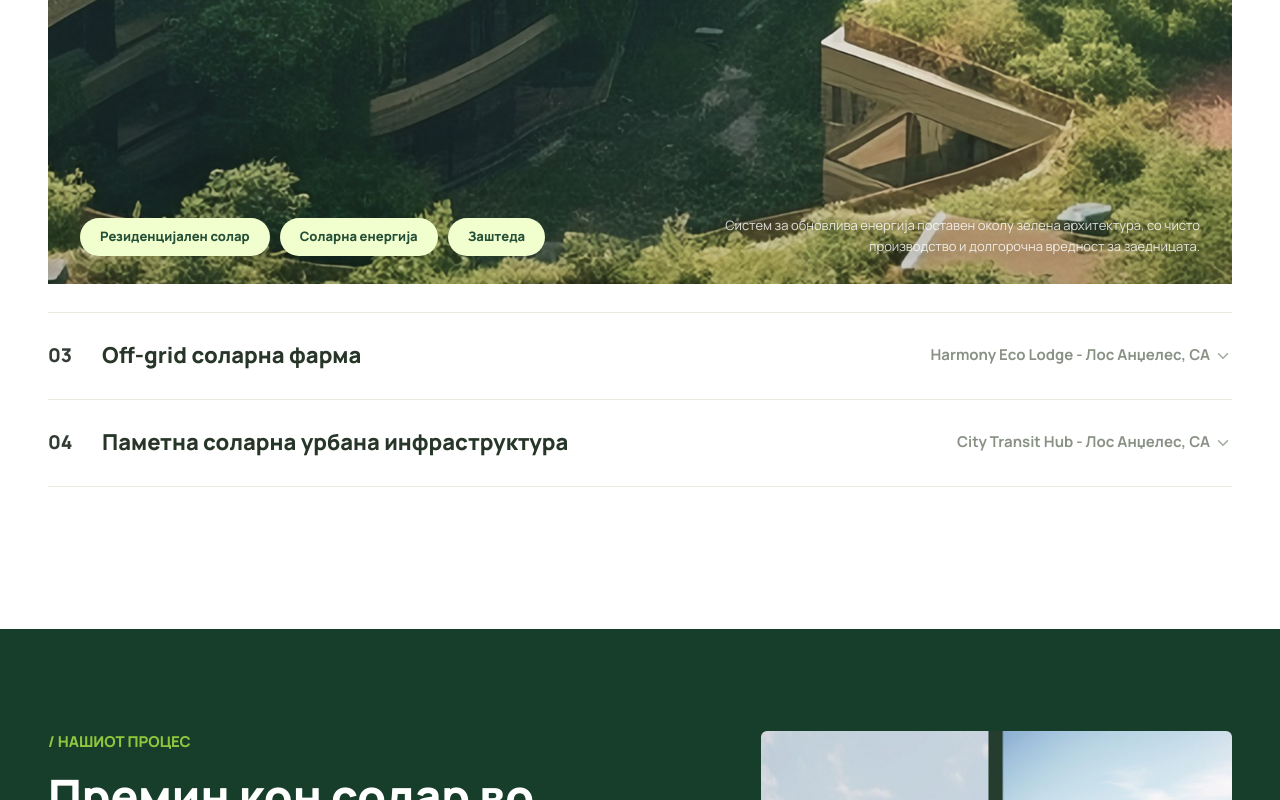
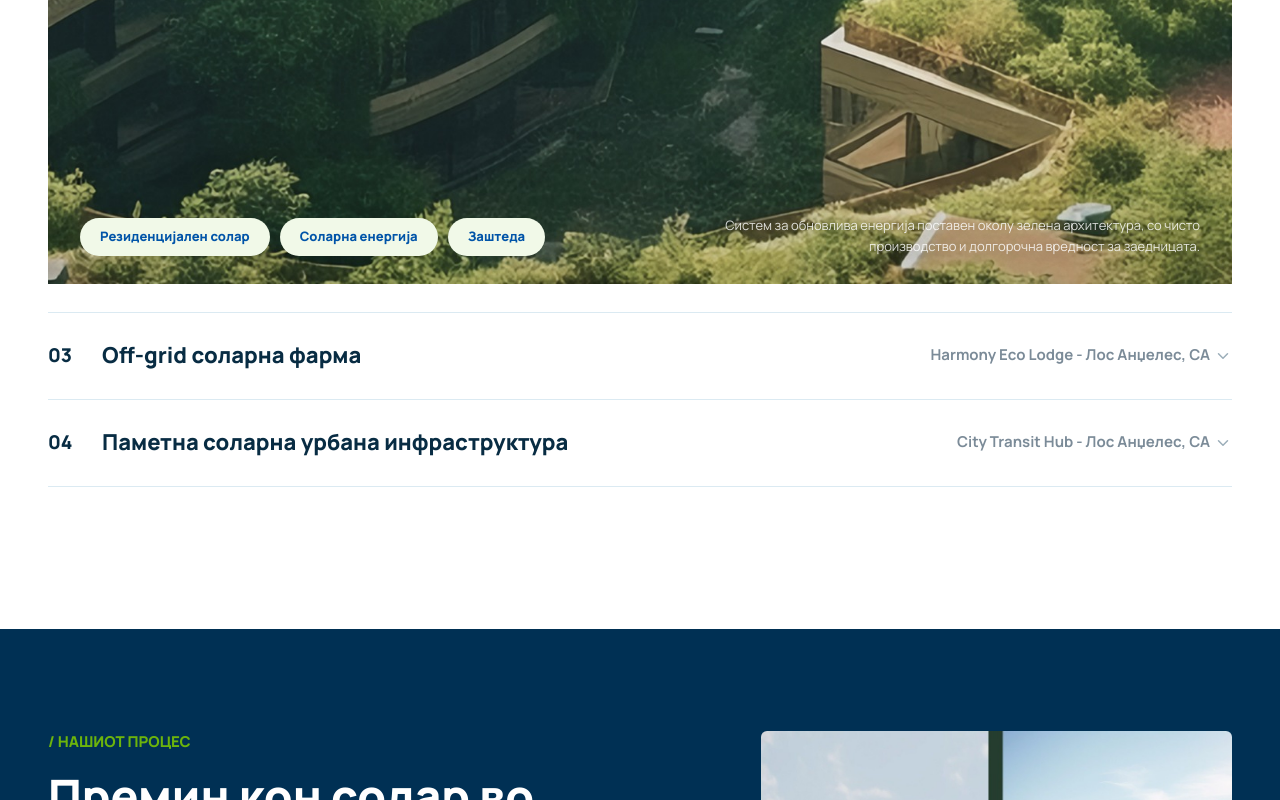
Before and after one commit to ardijancuri/solar-panel-app, a Next.js app: page / in a window 1280 px wide. Shown: the part 2863-3663 px from the top of the page. Built offline with nearby package versions, Linux system fonts and the light colour scheme.

Commit message:
Refresh site color palette for new brand identity

```diff
--- a/app/globals.css
+++ b/app/globals.css
@@ -2,16 +2,27 @@
 @import "tailwindcss";
 
 :root {
-  --green-950: #173d2b;
-  --green-900: #1d432f;
-  --green-800: #254f37;
-  --green-600: #76a82e;
-  --green-500: #8fc63d;
-  --green-100: #f2fadf;
-  --green-50: #f8fde9;
-  --ink: #273629;
-  --muted: #7d887e;
-  --line: #e7ece1;
+  --brand-navy: #003054;
+  --brand-deep-blue: #003c6c;
+  --brand-blue: #0054a8;
+  --brand-sky: #0084c0;
+  --brand-green: #3c9018;
+  --brand-lime: #6cb40c;
+  --brand-solar: #6cb40c;
+  --brand-orange: #3c9018;
+  --brand-ice: #f2f9ff;
+  --brand-sunwash: #f1f9e8;
+  --green-950: var(--brand-navy);
+  --green-900: var(--brand-deep-blue);
+  --green-800: var(--brand-blue);
+  --green-700: var(--brand-sky);
+  --green-600: var(--brand-green);
+  --green-500: var(--brand-lime);
+  --green-100: #e6f6ff;
+  --green-50: var(--brand-ice);
+  --ink: #082c43;
+  --muted: #657684;
+  --line: #dbeaf2;
   --surface: #ffffff;
   --ease-out: cubic-bezier(0.16, 1, 0.3, 1);
   --ease-soft: cubic-bezier(0.22, 0.61, 0.36, 1);
@@ -38,7 +49,7 @@ body {
 
 ::selection {
   color: var(--green-950);
-  background: #d9ff75;
+  background: #c8ef7a;
 }
 
 a {
@@ -66,7 +77,7 @@ img {
 }
 
 :focus-visible {
-  outline: 3px solid rgba(143, 198, 61, 0.42);
+  outline: 3px solid rgba(0, 132, 192, 0.36);
   outline-offset: 4px;
 }
 
@@ -142,7 +153,7 @@ img {
 
 .brand:hover {
   transform: translateY(-1px);
-  color: #2f5f1f;
+  color: var(--brand-blue);
 }
 
 .brand-logo {
@@ -157,7 +168,7 @@ img {
   display: flex;
   align-items: center;
   gap: 58px;
-  color: #4a564c;
+  color: #38556b;
   font-size: 16px;
   font-weight: 700;
 }
@@ -190,9 +201,9 @@ img {
   padding: 4px 4px;
   border: 1px solid var(--line);
   border-radius: 999px;
-  color: #657063;
+  color: #526b80;
   background: #fff;
-  box-shadow: 0 8px 24px rgba(23, 61, 43, 0.04);
+  box-shadow: 0 8px 24px rgba(0, 48, 84, 0.04);
 }
 
 .language-circle {
@@ -235,7 +246,7 @@ img {
   border: 0;
   border-radius: 999px;
   background: transparent;
-  color: #66715f;
+  color: #536b80;
   font-size: 11px;
   font-weight: 800;
   transition: background-color 180ms ease, color 180ms ease, transform 180ms ease;
@@ -257,7 +268,7 @@ img {
   align-items: center;
   justify-content: center;
   padding: 0 18px;
-  border: 1px solid #dfe6db;
+  border: 1px solid #d7e7f0;
   border-radius: 999px;
   color: var(--ink);
   font-size: 13px;
@@ -305,7 +316,7 @@ img {
   border: 1px solid var(--line);
   border-radius: 18px;
   background: #fff;
-  box-shadow: 0 24px 60px rgba(29, 67, 47, 0.14);
+  box-shadow: 0 24px 60px rgba(0, 48, 84, 0.12);
 }
 
 .mobile-panel a {
@@ -347,7 +358,7 @@ img {
 .hero h1 {
   max-width: 660px;
   margin: 0;
-  color: #2f5f1f;
+  color: var(--green-950);
   font-size: clamp(42px, 3.8vw, 64px);
   font-weight: 800;
   line-height: 0.96;
@@ -357,7 +368,7 @@ img {
 .hero-body {
   max-width: 650px;
   margin: 26px 0 28px;
-  color: #778174;
+  color: var(--muted);
   font-size: 18px;
   line-height: 1.7;
 }
@@ -373,7 +384,7 @@ img {
   color: #fff;
   font-size: 13px;
   font-weight: 800;
-  box-shadow: 0 10px 24px rgba(23, 61, 43, 0.16);
+  box-shadow: 0 10px 24px rgba(0, 48, 84, 0.16);
   transition:
     transform 220ms var(--ease-out),
     box-shadow 220ms var(--ease-out),
@@ -381,9 +392,9 @@ img {
 }
 
 .primary-cta:hover {
-  background: #102d1f;
+  background: var(--brand-blue);
   transform: translateY(-2px);
-  box-shadow: 0 16px 32px rgba(23, 61, 43, 0.2);
+  box-shadow: 0 16px 32px rgba(0, 84, 168, 0.2);
 }
 
 .primary-cta span {
@@ -398,7 +409,7 @@ img {
 }
 
 .primary-cta:hover span {
-  background: #ecffd0;
+  background: var(--brand-sunwash);
   transform: translateX(2px) rotate(-20deg);
 }
 
@@ -408,8 +419,9 @@ img {
   gap: 0;
   max-width: 625px;
   margin-top: 52px;
-  background: linear-gradient(90deg, #f5fde3 0%, #fbfff2 100%);
-  border: 1px solid rgba(230, 239, 207, 0.78);
+  background: #eef8ff;
+  background-image: none;
+  border: 1px solid rgba(0, 132, 192, 0.14);
   border-radius: 6px;
   box-shadow: none;
   overflow: hidden;
@@ -417,7 +429,8 @@ img {
 
 .stats-strip div {
   padding: 28px 30px 24px;
-  border-right: 1px solid #e5efcf;
+  background: #eef8ff;
+  border-right: 1px solid #dcebf3;
 }
 
 .stats-strip div:last-child {
@@ -435,7 +448,7 @@ img {
 .stats-strip span {
   display: block;
   margin-top: 9px;
-  color: #7b866f;
+  color: var(--muted);
   font-size: 12px;
   font-weight: 700;
 }
@@ -477,7 +490,7 @@ img {
   gap: 34px;
   margin: 0 auto;
   padding: 8px 0 92px;
-  color: #b9bdb8;
+  color: #b6c2cc;
 }
 
 .partner-logo {
@@ -492,7 +505,7 @@ img {
 }
 
 .partner-logo:hover {
-  color: var(--green-700, #658f2b);
+  color: var(--brand-sky);
   opacity: 1;
   transform: translateY(-2px);
 }
@@ -576,13 +589,13 @@ img {
   place-items: center;
   border-radius: 50%;
   color: var(--green-950);
-  background: #d7ff70;
+  background: var(--brand-solar);
   transition: transform 220ms var(--ease-out), box-shadow 220ms ease;
 }
 
 .benefit-item:hover > span {
   transform: rotate(-8deg) scale(1.05);
-  box-shadow: 0 14px 30px rgba(217, 255, 117, 0.18);
+  box-shadow: 0 14px 30px rgba(108, 180, 12, 0.22);
 }
 
 .benefit-item h3,
@@ -618,7 +631,7 @@ img {
 .section-heading h2,
 .faq-section h2 {
   margin: 0;
-  color: #2d362f;
+  color: var(--ink);
   font-size: clamp(36px, 3.2vw, 52px);
   font-weight: 800;
   line-height: 1.12;
@@ -637,12 +650,12 @@ img {
 }
 
 .solution-card {
-  color: #7b887a;
+  color: var(--muted);
   transition: color 220ms ease, transform 220ms var(--ease-out);
 }
 
 .solution-card:hover {
-  color: #596656;
+  color: #3d5568;
   transform: translateY(-6px);
 }
 
@@ -697,13 +710,13 @@ img {
 }
 
 .project-trigger:hover {
-  background: #fbfdf4;
+  background: var(--brand-ice);
   padding-right: 12px;
   padding-left: 12px;
 }
 
 .project-number {
-  color: #343d35;
+  color: var(--ink);
   font-size: 19px;
   font-weight: 800;
 }
@@ -715,14 +728,14 @@ img {
 
 .project-location {
   justify-self: end;
-  color: #899185;
+  color: #7b8b98;
   font-size: 15px;
   font-weight: 700;
 }
 
 .project-trigger svg {
   justify-self: end;
-  color: #a0aaa0;
+  color: #9caeb9;
   transition: transform 180ms ease;
 }
 
@@ -771,7 +784,7 @@ img {
   border-radius: 999px;
   padding: 0 20px;
   color: var(--green-800);
-  background: #f1ffcf;
+  background: var(--brand-sunwash);
   font-size: 13px;
   font-weight: 800;
   backdrop-filter: blur(10px);
@@ -879,7 +892,7 @@ img {
 }
 
 .steps-line h3 {
-  color: #d9ff75;
+  color: var(--brand-solar);
   font-size: 16px;
   line-height: 1.2;
   white-space: nowrap;
@@ -978,7 +991,7 @@ img {
 .faq-answer p {
   max-width: 540px;
   margin: 17px 0 0;
-  color: #7a8479;
+  color: var(--muted);
   font-size: 13px;
   line-height: 1.65;
 }
@@ -1000,15 +1013,15 @@ img {
   z-index: -1;
   content: "";
   background:
-    radial-gradient(circle at 30% 20%, rgba(143, 198, 61, 0.11), transparent 32%),
-    radial-gradient(circle at 75% 72%, rgba(23, 61, 43, 0.08), transparent 34%);
+    radial-gradient(circle at 30% 20%, rgba(0, 132, 192, 0.12), transparent 32%),
+    radial-gradient(circle at 75% 72%, rgba(108, 180, 12, 0.14), transparent 34%);
   opacity: 0.8;
 }
 
 .quote-section h2 {
   max-width: 980px;
   margin: 0;
-  color: var(--green-500);
+  color: var(--green-950);
   font-size: clamp(44px, 5vw, 78px);
   font-weight: 800;
   line-height: 1.02;
@@ -1018,7 +1031,7 @@ img {
 .quote-section > p:not(.eyebrow) {
   max-width: 660px;
   margin: 22px 0 28px;
-  color: #788476;
+  color: var(--muted);
   font-size: 16px;
   line-height: 1.65;
 }
@@ -1079,13 +1092,13 @@ img {
   place-items: center;
   border-radius: 50%;
   color: var(--green-950);
-  background: #e9ffbb;
+  background: var(--brand-sunwash);
   font-size: 13px;
   transition: transform 180ms var(--ease-out), background-color 180ms ease;
 }
 
 .social-row a:hover {
-  background: #d7ff70;
+  background: var(--brand-solar);
   transform: translateY(-3px);
 }
 
@@ -1170,7 +1183,7 @@ img {
 }
 
 .footer-subscribe button:hover {
-  background: var(--green-900);
+  background: var(--brand-blue);
   transform: translateY(-1px);
 }
 
@@ -1504,7 +1517,7 @@ img {
   .project-overlay p {
     max-width: none;
     margin-top: 15px;
-    color: #778174;
+    color: var(--muted);
     font-size: 10px;
     text-align: left;
     text-shadow: none;
```
